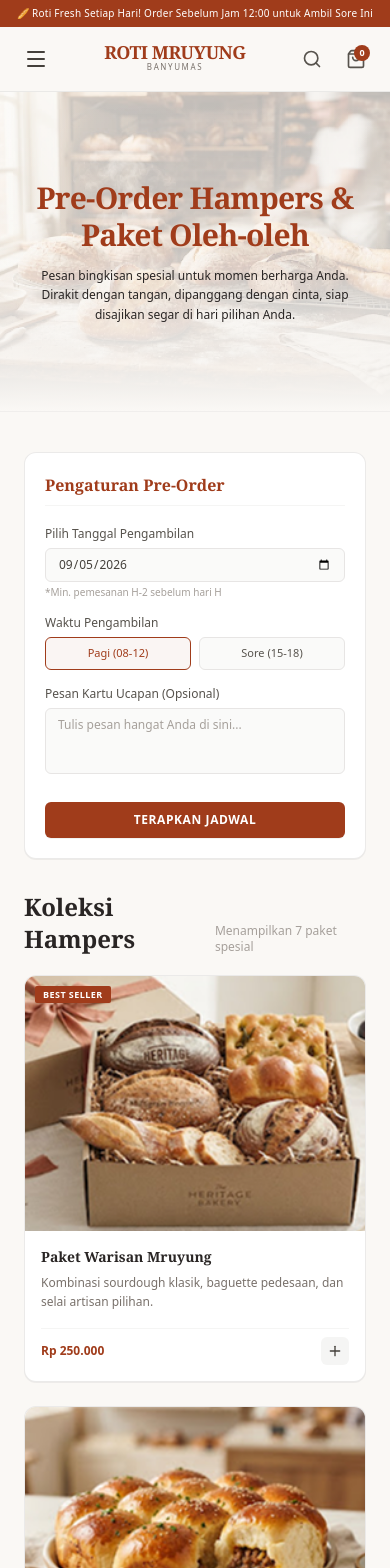
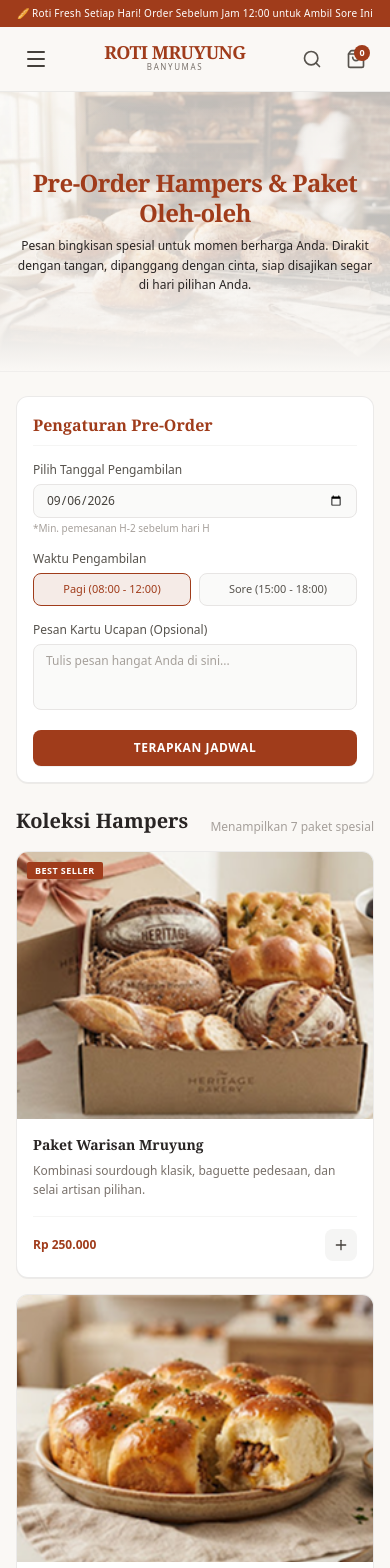
Before and after one commit to Epan0310/Website_RotiMruyungBMS, a Next.js app: page /pre-order in a window 390 px wide. Shown: the top 1568 px of the page. Built offline with nearby package versions, Linux system fonts and the light colour scheme.

Commit message:
feat: make pre-order page fully interactive with cart & floating bottom bar

```diff
--- a/app/pre-order/page.tsx
+++ b/app/pre-order/page.tsx
@@ -1,14 +1,18 @@
 "use client";
 
 import { useState } from "react";
-import { Plus } from "lucide-react";
+import { Plus, Minus, ShoppingBag, CheckCircle2, X } from "lucide-react";
 
 export default function PreOrderPage() {
-  const [pickupDate, setPickupDate] = useState("2026-09-05");
+  const [pickupDate, setPickupDate] = useState("2026-09-06");
   const [pickupTime, setPickupTime] = useState<"pagi" | "sore">("pagi");
   const [greetingCard, setGreetingCard] = useState("");
 
-  // Data produk dinamis (Mendukung roti-1.png sampai roti-7.png)
+  // State Interaktif
+  const [cart, setCart] = useState<{ [key: string]: number }>({});
+  const [isScheduleSaved, setIsScheduleSaved] = useState(false);
+  const [toastMessage, setToastMessage] = useState<string | null>(null);
+
   const hampersList = [
     {
       id: "hampers-1",
@@ -82,24 +86,72 @@ export default function PreOrderPage() {
     },
   ];
 
+  // Helper Toast Popup
+  const showToast = (msg: string) => {
+    setToastMessage(msg);
+    setTimeout(() => setToastMessage(null), 3000);
+  };
+
+  // Handler Tambah/Kurang Cart
+  const updateQuantity = (id: string, delta: number, name: string) => {
+    setCart((prev) => {
+      const currentQty = prev[id] || 0;
+      const newQty = currentQty + delta;
+
+      if (newQty <= 0) {
+        const updatedCart = { ...prev };
+        delete updatedCart[id];
+        showToast(`"${name}" dihapus dari daftar`);
+        return updatedCart;
+      }
+
+      if (delta > 0 && currentQty === 0) {
+        showToast(`"${name}" ditambahkan ke pesanan`);
+      }
+
+      return { ...prev, [id]: newQty };
+    });
+  };
+
+  // Hitung Total Produk & Harga
+  const totalItems = Object.values(cart).reduce((sum, qty) => sum + qty, 0);
+  const totalPrice = hampersList.reduce((sum, item) => {
+    return sum + (cart[item.id] || 0) * item.price;
+  }, 0);
+
+  const handleApplySchedule = (e: React.FormEvent) => {
+    e.preventDefault();
+    setIsScheduleSaved(true);
+    showToast("Jadwal & kartu ucapan berhasil disimpan!");
+  };
+
   return (
-    <main className="min-h-screen bg-[#FAF8F5] pb-20">
-      {/* Hero Banner: Full Width dengan Latar Gambar Jelas */}
-      <section className="relative w-full h-[320px] md:h-[380px] flex items-center justify-center text-center px-6 overflow-hidden border-b border-stone-200/50">
-        {/* Background Image: Opacity 85% agar tekstur foto tajam & jelas */}
+    <main className="min-h-screen bg-[#FAF8F5] pb-28 relative">
+      {/* Toast Notification Floating */}
+      {toastMessage && (
+        <div className="fixed top-20 right-4 z-50 bg-stone-900 text-white text-xs px-4 py-3 rounded-lg shadow-xl flex items-center gap-2 animate-in fade-in slide-in-from-top-3">
+          <CheckCircle2 className="w-4 h-4 text-emerald-400 shrink-0" />
+          <span>{toastMessage}</span>
+          <button
+            onClick={() => setToastMessage(null)}
+            className="ml-2 text-stone-400 hover:text-white"
+          >
+            <X className="w-3.5 h-3.5" />
+          </button>
+        </div>
+      )}
+
+      {/* Hero Banner Header */}
+      <section className="relative w-full h-[280px] sm:h-[320px] md:h-[380px] flex items-center justify-center text-center px-4 sm:px-6 overflow-hidden border-b border-stone-200/50">
         <div
           className="absolute inset-0 bg-cover bg-center opacity-85"
-          style={{
-            backgroundImage: `url('/images/hero-bg.png')`,
-          }}
+          style={{ backgroundImage: `url('/images/hero-bg.png')` }}
         />
-
-        {/* Soft warm overlay tipis agar teks kontras dan tidak menutupi foto */}
         <div className="absolute inset-0 bg-[#FAF8F5]/45" />
         <div className="absolute inset-0 bg-gradient-to-b from-transparent via-stone-100/10 to-[#FAF8F5]" />
 
-        <div className="relative z-10 max-w-2xl mx-auto space-y-3">
-          <h2 className="font-serif text-3xl md:text-5xl font-bold tracking-tight text-[#A03C1B] leading-tight">
+        <div className="relative z-10 max-w-2xl mx-auto space-y-2 sm:space-y-3">
+          <h2 className="font-serif text-2xl sm:text-3xl md:text-5xl font-bold tracking-tight text-[#A03C1B] leading-tight">
             Pre-Order Hampers & Paket Oleh-oleh
           </h2>
           <p className="text-stone-800 text-xs md:text-sm font-medium leading-relaxed max-w-xl mx-auto">
@@ -111,14 +163,24 @@ export default function PreOrderPage() {
       </section>
 
       {/* Main Content Layout */}
-      <section className="max-w-7xl mx-auto px-6 py-10">
-        <div className="grid grid-cols-1 lg:grid-cols-4 gap-8">
+      <section className="max-w-7xl mx-auto px-4 sm:px-6 py-6 sm:py-10">
+        <div className="grid grid-cols-1 lg:grid-cols-4 gap-6 sm:gap-8">
           {/* Left Column: Form Pengaturan Pre-Order */}
           <div className="lg:col-span-1">
-            <div className="bg-white rounded-xl border border-stone-200/80 p-5 shadow-2xs sticky top-24">
-              <h3 className="font-serif text-base font-bold text-[#A03C1B] mb-5 pb-2 border-b border-stone-100">
+            <form
+              onSubmit={handleApplySchedule}
+              className="bg-white rounded-xl border border-stone-200/80 p-4 sm:p-5 shadow-2xs sticky top-20"
+            >
+              <div className="flex items-center justify-between mb-4 pb-2 border-b border-stone-100">
+                <h3 className="font-serif text-base font-bold text-[#A03C1B]">
                   Pengaturan Pre-Order
                 </h3>
+                {isScheduleSaved && (
+                  <span className="text-[10px] bg-emerald-100 text-emerald-800 px-2 py-0.5 rounded-full font-semibold">
+                    Tersimpan
+                  </span>
+                )}
+              </div>
 
               <div className="space-y-4 text-xs">
                 {/* Tanggal Pengambilan */}
@@ -129,8 +191,11 @@ export default function PreOrderPage() {
                   <input
                     type="date"
                     value={pickupDate}
-                    onChange={(e) => setPickupDate(e.target.value)}
-                    className="w-full bg-stone-50 border border-stone-200 rounded-md px-3 py-2 text-stone-700 focus:outline-hidden focus:border-[#A03C1B]"
+                    onChange={(e) => {
+                      setPickupDate(e.target.value);
+                      setIsScheduleSaved(false);
+                    }}
+                    className="w-full bg-stone-50 border border-stone-200 rounded-lg px-3 py-2 text-stone-700 focus:outline-hidden focus:border-[#A03C1B]"
                   />
                   <p className="text-[10px] text-stone-400 mt-1">
                     *Min. pemesanan H-2 sebelum hari H
@@ -145,25 +210,31 @@ export default function PreOrderPage() {
                   <div className="grid grid-cols-2 gap-2">
                     <button
                       type="button"
-                      onClick={() => setPickupTime("pagi")}
-                      className={`py-2 px-2 rounded-md border text-[11px] font-medium transition cursor-pointer ${
+                      onClick={() => {
+                        setPickupTime("pagi");
+                        setIsScheduleSaved(false);
+                      }}
+                      className={`py-2 px-2 rounded-lg border text-[11px] font-medium transition cursor-pointer ${
                         pickupTime === "pagi"
-                          ? "border-[#A03C1B] bg-[#A03C1B]/5 text-[#A03C1B]"
+                          ? "border-[#A03C1B] bg-[#A03C1B]/10 text-[#A03C1B] font-bold"
                           : "border-stone-200 bg-stone-50 text-stone-600 hover:bg-stone-100"
                       }`}
                     >
-                      Pagi (08-12)
+                      Pagi (08:00 - 12:00)
                     </button>
                     <button
                       type="button"
-                      onClick={() => setPickupTime("sore")}
-                      className={`py-2 px-2 rounded-md border text-[11px] font-medium transition cursor-pointer ${
+                      onClick={() => {
+                        setPickupTime("sore");
+                        setIsScheduleSaved(false);
+                      }}
+                      className={`py-2 px-2 rounded-lg border text-[11px] font-medium transition cursor-pointer ${
                         pickupTime === "sore"
-                          ? "border-[#A03C1B] bg-[#A03C1B]/5 text-[#A03C1B]"
+                          ? "border-[#A03C1B] bg-[#A03C1B]/10 text-[#A03C1B] font-bold"
                           : "border-stone-200 bg-stone-50 text-stone-600 hover:bg-stone-100"
                       }`}
                     >
-                      Sore (15-18)
+                      Sore (15:00 - 18:00)
                     </button>
                   </div>
                 </div>
@@ -176,27 +247,30 @@ export default function PreOrderPage() {
                   <textarea
                     rows={3}
                     value={greetingCard}
-                    onChange={(e) => setGreetingCard(e.target.value)}
+                    onChange={(e) => {
+                      setGreetingCard(e.target.value);
+                      setIsScheduleSaved(false);
+                    }}
                     placeholder="Tulis pesan hangat Anda di sini..."
-                    className="w-full bg-stone-50 border border-stone-200 rounded-md px-3 py-2 text-stone-700 focus:outline-hidden focus:border-[#A03C1B] resize-none placeholder:text-stone-400"
+                    className="w-full bg-stone-50 border border-stone-200 rounded-lg px-3 py-2 text-stone-700 focus:outline-hidden focus:border-[#A03C1B] resize-none placeholder:text-stone-400"
                   />
                 </div>
 
                 {/* Submit Button */}
                 <button
-                  type="button"
-                  className="w-full bg-[#A03C1B] hover:bg-[#853014] text-white text-xs font-bold py-2.5 rounded-md tracking-wider uppercase transition shadow-2xs mt-2 cursor-pointer"
+                  type="submit"
+                  className="w-full bg-[#A03C1B] hover:bg-[#853014] text-white text-xs font-bold py-2.5 rounded-lg tracking-wider uppercase transition shadow-2xs cursor-pointer active:scale-98"
                 >
                   Terapkan Jadwal
                 </button>
               </div>
-            </div>
+            </form>
           </div>
 
           {/* Right Column: Grid Koleksi Hampers */}
           <div className="lg:col-span-3">
-            <div className="flex justify-between items-end mb-5">
-              <h3 className="font-serif text-2xl font-bold text-stone-800">
+            <div className="flex justify-between items-end mb-4 sm:mb-5">
+              <h3 className="font-serif text-xl sm:text-2xl font-bold text-stone-800">
                 Koleksi Hampers
               </h3>
               <p className="text-xs text-stone-400 font-medium">
@@ -204,14 +278,20 @@ export default function PreOrderPage() {
               </p>
             </div>
 
-            {/* Grid 3 Kolom */}
-            <div className="grid grid-cols-1 sm:grid-cols-2 md:grid-cols-3 gap-6">
-              {hampersList.map((item) => (
+            {/* Grid Koleksi */}
+            <div className="grid grid-cols-1 sm:grid-cols-2 md:grid-cols-3 gap-4 sm:gap-6">
+              {hampersList.map((item) => {
+                const qty = cart[item.id] || 0;
+
+                return (
                   <div
                     key={item.id}
-                  className="bg-white rounded-xl border border-stone-200/80 overflow-hidden shadow-2xs hover:shadow-md transition duration-200 flex flex-col justify-between"
+                    className={`bg-white rounded-xl border transition duration-200 flex flex-col justify-between overflow-hidden ${
+                      qty > 0
+                        ? "border-[#A03C1B] ring-1 ring-[#A03C1B]/30 shadow-md"
+                        : "border-stone-200/80 shadow-2xs hover:shadow-md"
+                    }`}
                   >
-                  {/* Aspect ratio 4:3 mengikuti dimensi Figma */}
                     <div className="relative w-full aspect-[4/3] bg-stone-100 overflow-hidden">
                       {/* eslint-disable-next-line @next/next/no-img-element */}
                       <img
@@ -239,24 +319,91 @@ export default function PreOrderPage() {
                         </p>
                       </div>
 
-                    <div className="flex items-center justify-between pt-2 border-t border-stone-100">
+                      <div className="flex items-center justify-between pt-3 border-t border-stone-100">
                         <span className="text-xs font-bold text-[#A03C1B]">
                           Rp {item.price.toLocaleString("id-ID")}
                         </span>
+
+                        {/* Control Quantity / Tambah Button */}
+                        {qty === 0 ? (
                           <button
                             type="button"
-                        className="w-7 h-7 bg-stone-100 hover:bg-[#A03C1B] hover:text-white text-stone-700 rounded-md flex items-center justify-center transition cursor-pointer"
+                            onClick={() =>
+                              updateQuantity(item.id, 1, item.name)
+                            }
+                            className="w-8 h-8 bg-stone-100 hover:bg-[#A03C1B] hover:text-white text-stone-700 rounded-lg flex items-center justify-center transition cursor-pointer active:scale-95"
                           >
                             <Plus className="w-4 h-4" />
                           </button>
+                        ) : (
+                          <div className="flex items-center gap-2 bg-stone-100 p-1 rounded-lg border border-stone-200">
+                            <button
+                              type="button"
+                              onClick={() =>
+                                updateQuantity(item.id, -1, item.name)
+                              }
+                              className="w-6 h-6 bg-white hover:bg-stone-200 text-stone-800 rounded flex items-center justify-center transition cursor-pointer"
+                            >
+                              <Minus className="w-3.5 h-3.5" />
+                            </button>
+                            <span className="text-xs font-bold text-stone-800 px-1">
+                              {qty}
+                            </span>
+                            <button
+                              type="button"
+                              onClick={() =>
+                                updateQuantity(item.id, 1, item.name)
+                              }
+                              className="w-6 h-6 bg-[#A03C1B] text-white rounded flex items-center justify-center transition cursor-pointer hover:bg-[#853014]"
+                            >
+                              <Plus className="w-3.5 h-3.5" />
+                            </button>
+                          </div>
+                        )}
                       </div>
                     </div>
                   </div>
-              ))}
+                );
+              })}
             </div>
           </div>
         </div>
       </section>
+
+      {/* Floating Bottom Bar (Tampil Otomatis Saat Ada Item di Cart) */}
+      {totalItems > 0 && (
+        <div className="fixed bottom-0 left-0 right-0 bg-white/95 backdrop-blur-md border-t border-stone-200 p-4 shadow-2xl z-40 animate-in slide-in-from-bottom-5">
+          <div className="max-w-7xl mx-auto flex items-center justify-between px-2 sm:px-6">
+            <div className="flex items-center gap-3">
+              <div className="relative bg-[#A03C1B]/10 p-2.5 rounded-xl">
+                <ShoppingBag className="w-5 h-5 text-[#A03C1B]" />
+                <span className="absolute -top-1 -right-1 bg-[#A03C1B] text-white text-[10px] font-bold w-4 h-4 rounded-full flex items-center justify-center">
+                  {totalItems}
+                </span>
+              </div>
+              <div>
+                <p className="text-[11px] text-stone-500 font-medium">
+                  Pengambilan: {pickupDate} ({pickupTime})
+                </p>
+                <p className="font-serif font-bold text-base sm:text-lg text-stone-900">
+                  Total:{" "}
+                  <span className="text-[#A03C1B]">
+                    Rp {totalPrice.toLocaleString("id-ID")}
+                  </span>
+                </p>
+              </div>
+            </div>
+
+            <button
+              type="button"
+              onClick={() => showToast("Lanjut ke Halaman Checkout...")}
+              className="bg-[#A03C1B] hover:bg-[#853014] text-white text-xs sm:text-sm font-bold px-5 py-3 rounded-xl transition shadow-md active:scale-95 cursor-pointer flex items-center gap-2"
+            >
+              Checkout Pre-Order →
+            </button>
+          </div>
+        </div>
+      )}
     </main>
   );
 }
```
Lines whose indentation alone changed are shown as unchanged.
